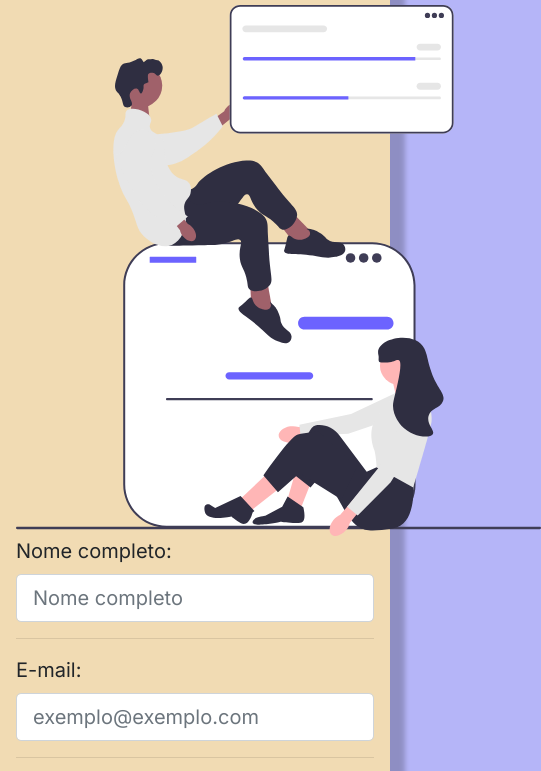
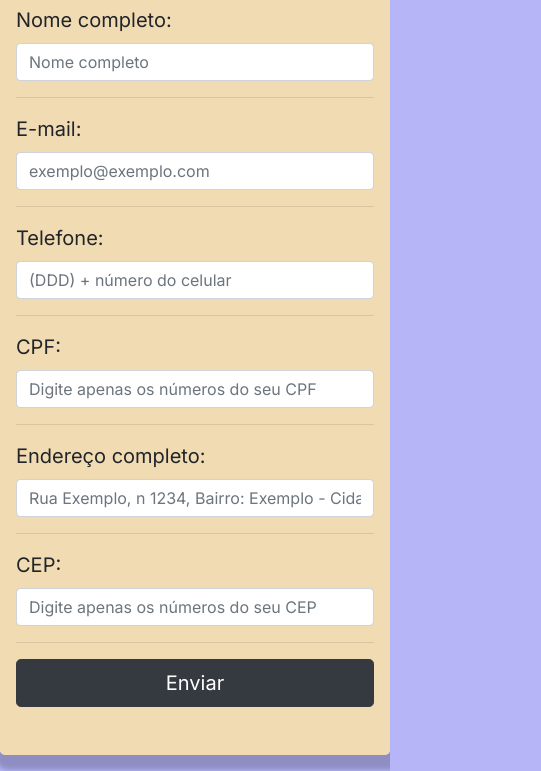
Before and after one commit to HelenaSiena/Formulario-Cadastro-Cliente, a plain HTML site: page index.html in a window 390 px wide. Shown: the part 155-926 px from the top of the page, 541 px wide, since content can reach past the window. Drawn offline with nearby package versions, Linux system fonts and the light colour scheme.

Commit message:
commit responsivo

```diff
--- a/css/style.css
+++ b/css/style.css
@@ -1,13 +1,9 @@
 @import url('https://fonts.googleapis.com/css2?family=Inter:wght@100;200;300;400&display=swap');
-* {
-    margin: 0;
-    padding: 0;
-    box-sizing: border-box;
-    font-family: 'Inter', sans-serif;
-}
+
 
 body {
     background-color: #0c0ce94d;
+    font-family: 'Inter', sans-serif;
 }
 .jumbotron {
     background: #fde3a7d7;
@@ -32,16 +28,29 @@ a {
 /*Media Queries*/
 /* Extra small devices (portrait phones, less than 576px)*/
 @media (max-width: 575.98px) {
+    body img {
+        display: none;
+    }
 
 }
 
 /* Small devices (landscape phones, 576px and up)*/
 @media (min-width: 576px) and (max-width: 767.98px) {
-
+    body img {
+        display: none;
+    }
 }
 
 /* Medium devices (tablets, 768px and up)*/
-@media (min-width: 768px) and (max-width: 991.98px) {
+@media (min-width: 768px) and (max-width: 991.98px){
+    *{
+        box-sizing: content-box;
+        justify-content: center;
+        margin: auto;
+    }
+    body img {
+        width: 400px;
+    }
 }
 
 /* Large devices (desktops, 992px and up)*/
--- a/index.html
+++ b/index.html
@@ -3,7 +3,7 @@
 <head>
     <meta charset="UTF-8">
     <meta http-equiv="X-UA-Compatible" content="IE=edge">
-    <meta name="viewport" content="width=device-width, initial-scale=1.0">
+    <meta name="viewport" content="width=device-width, initial-scale=1.0, user-scalable-yes, maximum-scale-1, minimum-scale-0.5">
 
     <link rel="stylesheet" href="https://stackpath.bootstrapcdn.com/bootstrap/4.1.3/css/bootstrap.min.css">
 
@@ -18,29 +18,29 @@
             <div class="row">
                 <div class="col-md-6">
                     <h1 class="text-center pb-4">Cadastre-se</h1>
-                    <div class="image-form img-fluid">
+                    <div class="image-form img-fluid d-none d-md-block d-sm-block pr-2">
                         <img src="/images/undraw_team_up_re_84ok.svg" alt="">
                     </div>
                 </div>
-                <div class="col-md-6">
-                    <form action="#" class="form-group ">
+                <div class="col-md-6 d-block" style="max-width: 100%;">
+                    <form action="#" class="form-group">
                         <label for="Nome-completo">Nome completo:</label>
-                        <input type="text" class="form-control form-control-lg mb-2" id="nome" name="nome" placeholder="Nome completo">
+                        <input type="text" class="form-control form-control-md mb-2" id="nome" name="nome" placeholder="Nome completo">
                         <hr>
                         <label for="email">E-mail:</label>
-                        <input type="email" class="form-control form-control-lg mb-2" id="email" name="email" placeholder="exemplo@exemplo.com">
+                        <input type="email" class="form-control form-control-md mb-2" id="email" name="email" placeholder="exemplo@exemplo.com">
                         <hr>
                         <label for="telefone">Telefone:</label>
-                        <input type="tel" class="form-control form-control-lg mb-2" id="telefone" name="telefone">
+                        <input type="tel" class="form-control form-control-md mb-2" id="telefone" name="telefone">
                         <hr>
                         <label for="CPF">CPF:</label>
-                        <input type="text" class="form-control form-control-lg mb-2" id="CPF" name="CPF">
+                        <input type="text" class="form-control form-control-md mb-2" id="CPF" name="CPF">
                         <hr>
                         <label for="endereco">Endereço completo:</label>
-                        <input type="text" class="form-control form-control-lg mb-2" id="endereco" name="endereco" placeholder="Rua Exemplo, n 1234, Bairro: Exemplo - Cidade/Estado ">
+                        <input type="text" class="form-control form-control-md mb-2" id="endereco" name="endereco" placeholder="Rua Exemplo, n 1234, Bairro: Exemplo - Cidade/Estado ">
                         <hr>
                         <label for="CEP">CEP:</label>
-                        <input type="text" class="form-control form-control-lg mb-2" id="CEP" name="CEP">
+                        <input type="text" class="form-control form-control-md mb-2" id="CEP" name="CEP">
                         <hr>
                         <button type="submit" class="btn btn-dark btn-lg btn-block">Enviar</button>
                     </form>
```
